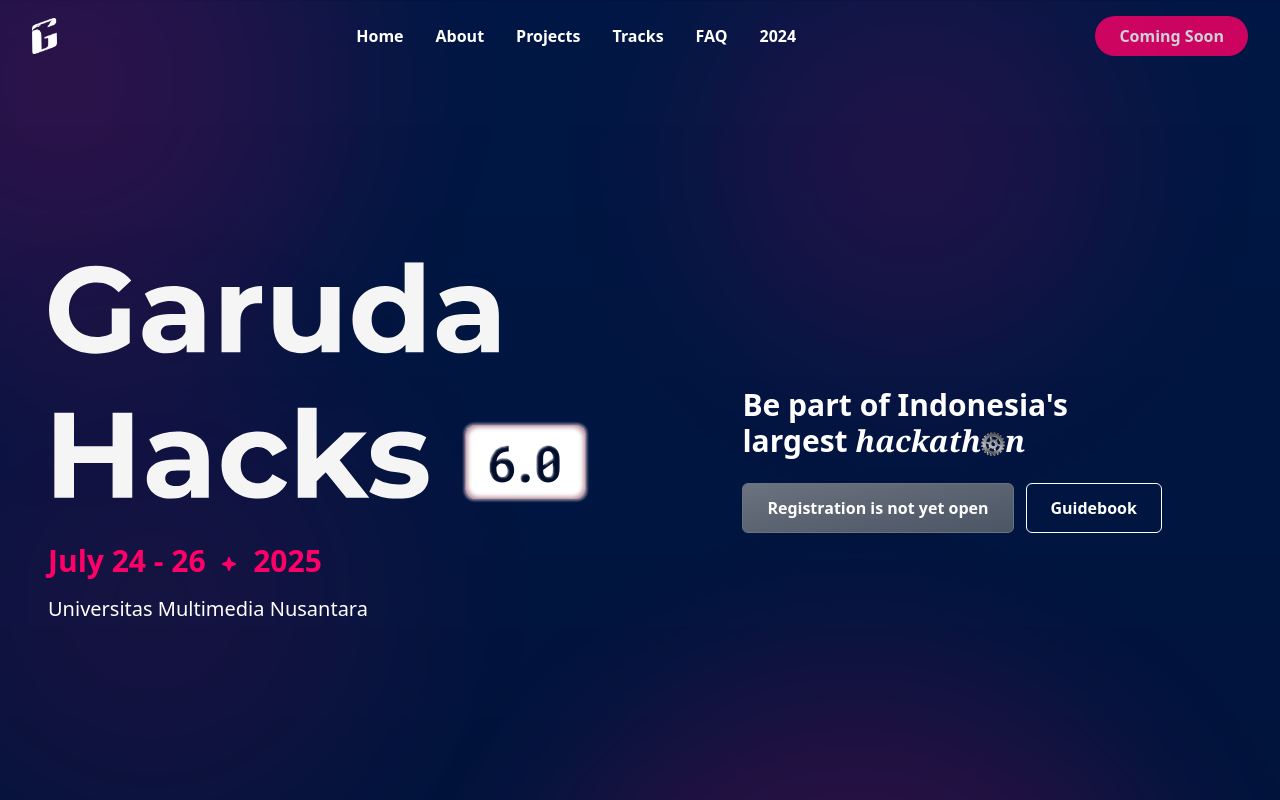
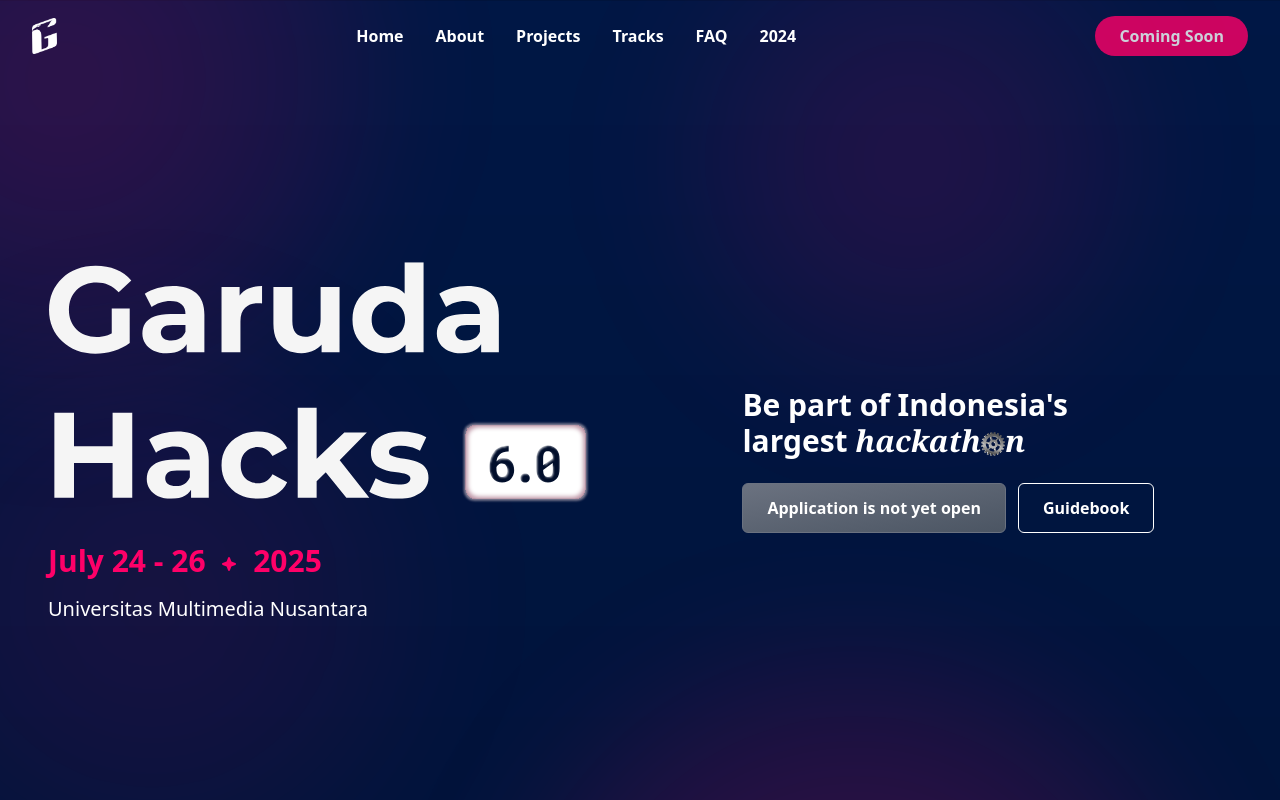
Before and after one commit to GarudaHacks/gh-6.0-site, a Next.js app: page / in a window 1280 px wide. Shown: the top 800 px of the page. Built offline with nearby package versions, Linux system fonts and the light colour scheme.

Commit message:
style: application button

```diff
--- a/app/components/ApplyButton.tsx
+++ b/app/components/ApplyButton.tsx
@@ -5,7 +5,7 @@
   const openApplications = false;
   const buttonLabel = openApplications
     ? "Apply"
-    : "Registration is not yet open";
+    : "Application is not yet open";
 
   return (
     <button
```
